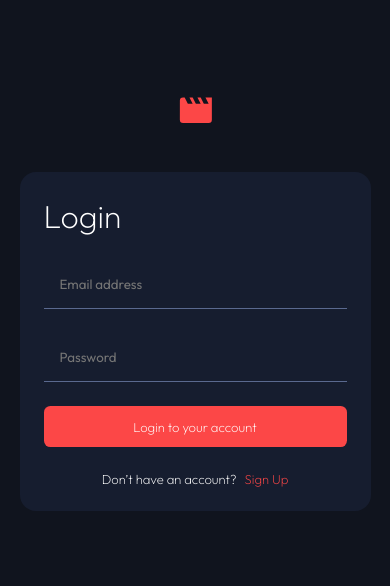
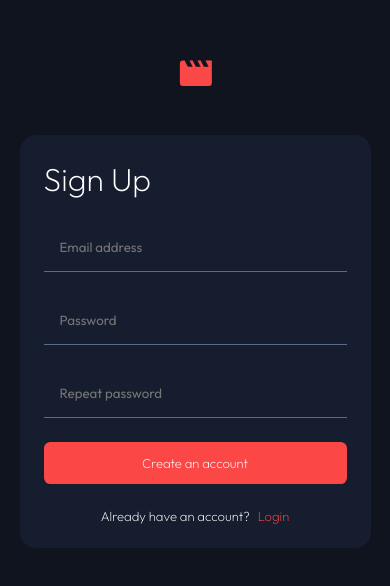
Before and after one commit to DaveWesl/entertainment-web-app, a React (Create React App) app: page / in a window 390 px wide. Shown: the part 118-704 px from the top of the page. Built offline with nearby package versions, Linux system fonts and the light colour scheme.

Commit message:
finished Login style

```diff
--- a/src/App.js
+++ b/src/App.js
@@ -1,7 +1,7 @@
 import React from 'react';
 import { BrowserRouter as Router, Route, Routes } from 'react-router-dom';
 import './App.css';
-import Login from './pages/Login';
+import SignUp from './pages/SignUp/SignUp';
 
 
 function App() {
@@ -10,7 +10,7 @@ function App() {
     <Router basename="/">
       <div className="App">
         <Routes>
-          <Route path="/" element={<Login />} />
+          <Route path="/" element={<SignUp />} />
         </Routes>
       </div>
     </Router>
--- a/src/pages/Login.js
+++ b/src/pages/Login/Login.js
@@ -1,10 +1,17 @@
-import React, { useState } from 'react';
+import React, { useState } from "react";
 import "./Login.css";
 
 function Login() {
   const [email, setEmail] = useState("");
   const [password, setPassword] = useState("");
-  const [isEmpty, setIsEmpty] = useState(false);
+  const [isEmptyEmail, setIsEmptyEmail] = useState(false);
+  const [isEmptyPassword, setIsEmptyPassword] = useState(false);
+
+  const isValidEmail = (email) => {
+    // Einfache Überprüfung auf Gültigkeit einer E-Mail-Adresse
+    const emailRegex = /^[^\s@]+@[^\s@]+\.[^\s@]+$/;
+    return emailRegex.test(email);
+  };
 
   const handleInputChange = (event) => {
     const { name, value } = event.target;
@@ -13,13 +20,17 @@ function Login() {
     } else if (name === "password") {
       setPassword(value);
     }
-    setIsEmpty(false); // Setze isEmpty auf false, wenn das Input-Feld geändert wird
+    setIsEmptyEmail(false);
+    setIsEmptyPassword(false); // Setze isEmpty auf false, wenn das Input-Feld geändert wird
   };
 
   const handleButtonClick = (event) => {
     event.preventDefault();
     if (password.trim() === "") {
-      setIsEmpty(true);
+      setIsEmptyPassword(true);
+    }
+    if (email.trim() === "" || !isValidEmail(email)) {
+      setIsEmptyEmail(true);
     }
   };
 
@@ -39,20 +50,26 @@ function Login() {
       <form className="login-form">
         <h1>Login</h1>
         <input
-          className={isEmpty ? "login-input login-input-empty" : "login-input"}
+          className={
+            isEmptyEmail ? "login-input login-input-empty" : "login-input"
+          }
           type="email"
           id="email"
           name="email"
-          placeholder={isEmpty ? "Email address (can't be empty)" : "Email address"}
+          placeholder={
+            isEmptyEmail ? "Email address can't be empty" : "Email address"
+          }
           value={email}
           onChange={handleInputChange}
         />
         <input
-          className={isEmpty ? "login-input login-input-empty" : "login-input"}
+          className={
+            isEmptyPassword ? "login-input login-input-empty" : "login-input"
+          }
           type="password"
           id="password"
           name="password"
-          placeholder={isEmpty ? "Password (can't be empty)" : "Password"}
+          placeholder={isEmptyPassword ? "Password can't be empty" : "Password"}
           value={password}
           onChange={handleInputChange}
         />
--- /dev/null
+++ b/src/pages/SignUp/SignUp.css
@@ -0,0 +1,75 @@
+.login {
+    background-color: var(--dark);
+    height: 100vh;
+    display: flex;
+    flex-direction: column;
+    justify-content: center;
+    align-items: center;
+  }
+
+  .login-form {
+    display: flex;
+    flex-direction: column;
+    background-color: var(--blue);
+    width: 40%;
+    padding: 1.5rem;
+    margin-top: 3rem;
+    gap: 1.5rem;
+    border-radius: 1rem;
+  }
+
+  .login-input {
+    background-color: transparent;
+    border: none;
+    padding: 1rem;
+    border-bottom: 1px solid var(--grey);
+    caret-color: var(--red);
+  }
+
+  .login-input-empty {
+    border-color: var(--red);
+  }
+
+  .login-input-empty::placeholder {
+    color: var(--red);
+  }
+
+  .login-button {
+    background-color: var(--red);
+    cursor: pointer;
+    padding: 0.8rem;
+    border: none;
+    border-radius: 0.4rem;
+  }
+
+  .login-button:hover {
+    background-color: var(--white);
+    color: black;
+  }
+
+  .login-account {
+    display: flex;
+    justify-content: center;
+    gap: 0.5rem;
+  }
+
+  .login-sign-up {
+    color: var(--red);
+    cursor: pointer;
+  }
+
+  .error-message {
+    color: var(--red);
+  }
+
+  @media screen and (max-width: 800px) {
+    .login-form {
+      width: 60%;
+    }
+  }
+
+  @media screen and (max-width: 450px) {
+    .login-form {
+      width: 90%;
+    }
+  }
--- /dev/null
+++ b/src/pages/SignUp/SignUp.js
@@ -0,0 +1,124 @@
+import React, { useState } from "react";
+import "./SignUp.css";
+
+function SignUp() {
+  const [email, setEmail] = useState("");
+  const [password, setPassword] = useState("");
+  const [repeatPassword, setRepeatPassword] = useState("");
+  const [isEmptyEmail, setIsEmptyEmail] = useState(false);
+  const [isEmptyPassword, setIsEmptyPassword] = useState(false);
+  const [isEmptyRepeat, setIsEmptyRepeat] = useState(false);
+  const [passwordsMatch, setPasswordsMatch] = useState(true);
+
+  const isValidEmail = (email) => {
+    // Einfache Überprüfung auf Gültigkeit einer E-Mail-Adresse
+    const emailRegex = /^[^\s@]+@[^\s@]+\.[^\s@]+$/;
+    return emailRegex.test(email);
+  };
+
+  const handleInputChange = (event) => {
+    const { name, value } = event.target;
+    if (name === "email") {
+      setEmail(value);
+      setIsEmptyEmail(false);
+    } else if (name === "password") {
+      setPassword(value);
+      setIsEmptyPassword(false);
+    } else if (name === "repeatPassword") {
+      setRepeatPassword(value);
+      setIsEmptyRepeat(false);
+    }
+    setPasswordsMatch(true); // Setze passwordsMatch auf true, wenn das Input-Feld geändert wird
+  };
+
+  const handleButtonClick = (event) => {
+    event.preventDefault();
+    if (password.trim() === "") {
+      setIsEmptyPassword(true);
+    }
+    if (repeatPassword.trim() === "") {
+      setIsEmptyRepeat(true);
+    }
+    if (email.trim() === "" || !isValidEmail(email)) {
+      setIsEmptyEmail(true);
+    }
+
+    if (password !== repeatPassword) {
+      setPasswordsMatch(false);
+    }
+  };
+
+  return (
+    <div className="login">
+      <svg
+        className="login-logo"
+        width="33"
+        height="27"
+        xmlns="http://www.w3.org/2000/svg"
+      >
+        <path
+          d="m26.463.408 3.2 6.4h-4.8l-3.2-6.4h-3.2l3.2 6.4h-4.8l-3.2-6.4h-3.2l3.2 6.4h-4.8l-3.2-6.4h-1.6a3.186 3.186 0 0 0-3.184 3.2l-.016 19.2a3.2 3.2 0 0 0 3.2 3.2h25.6a3.2 3.2 0 0 0 3.2-3.2V.408h-6.4Z"
+          fill="#FC4747"
+        />
+      </svg>
+      <form className="login-form">
+        <h1>Sign Up</h1>
+        <input
+          className={
+            isEmptyEmail ? "login-input login-input-empty" : "login-input"
+          }
+          type="email"
+          id="email"
+          name="email"
+          placeholder={
+            isEmptyEmail
+              ? "Email address can't be empty"
+              : "Email address"
+          }
+          value={email}
+          onChange={handleInputChange}
+        />
+        <input
+          className={
+            isEmptyPassword ? "login-input login-input-empty" : "login-input"
+          }
+          type="password"
+          id="password"
+          name="password"
+          placeholder={isEmptyPassword ? "Password can't be empty" : "Password"}
+          value={password}
+          onChange={handleInputChange}
+        />
+        <input
+          className={
+            isEmptyRepeat ? "login-input login-input-empty" : "login-input"
+          }
+          type="password"
+          id="repeatPassword"
+          name="repeatPassword"
+          placeholder={
+            isEmptyRepeat ? "Repeat password can't be empty" : "Repeat password"
+          }
+          value={repeatPassword}
+          onChange={handleInputChange}
+        />
+        {!passwordsMatch && (
+          <p className="error-message">Passwords do not match!</p>
+        )}
+        <button
+          className="s login-button"
+          type="submit"
+          onClick={handleButtonClick}
+        >
+          Create an account
+        </button>
+        <div className="login-account">
+          <p className="s">Already have an account?</p>
+          <p className="s login-sign-up">Login</p>
+        </div>
+      </form>
+    </div>
+  );
+}
+
+export default SignUp;
```
Also changed, not shown: src/pages/Login/Login.css (renamed from src/pages/Login.css).
